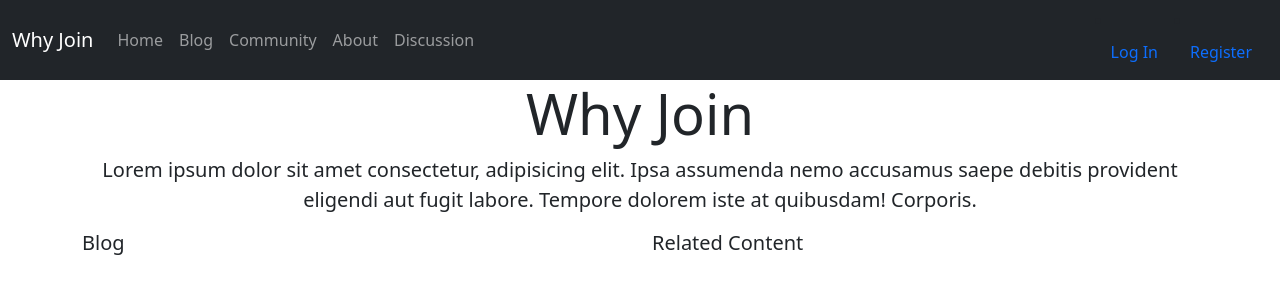
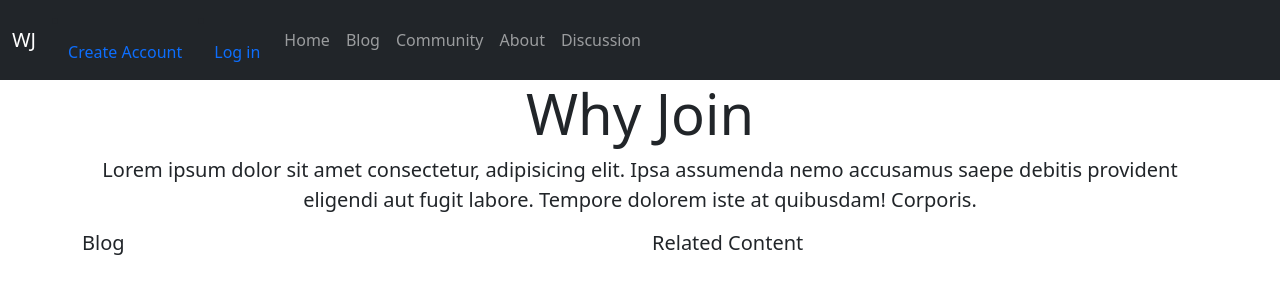
Before and after one commit to kghudgens/WhyJoin, a Django app: page / in a window 1280 px wide. Shown: the top 300 px of the page. Run offline with Django 3.2, Linux system fonts and the light colour scheme; some libraries are stand-ins or nearby versions.

Commit message:
preparing links for bootstrap grid

```diff
--- a/whyjoin/hub/templates/hub/base.html
+++ b/whyjoin/hub/templates/hub/base.html
@@ -22,8 +22,33 @@
       aria-label="Second navbar example"
     >
       <div class="container-fluid">
-        <a class="navbar-brand" href="{% url 'index' %}">Why Join</a>
+        <!-- Top of the navbar -->
+        <!-- Why Join banner link -->
+        <a class="navbar-brand" href="{% url 'index' %}">WJ</a>
 
+        <!-- Profile button -->
+        {% if user.is_authenticated %}
+        <div class="dropdown">
+          <button class="btn btn-secondary dropdown-toggle" type="button" id="dropdownMenuButton" data-toggle="dropdown" aria-haspopup="true" aria-expanded="false">
+            Profile
+          </button>
+          <div class="dropdown-menu" aria-labelledby="dropdownMenuButton">
+            <a class="dropdown-item" href="#">Profile </a>
+            <a class="dropdown-item" href="{%url 'write_post'%}">Write</a>
+            <a class="dropdown-item" href="{%url 'logout'%}">Log Out</a>
+          </div>
+        </div>
+        {% else %}
+        <li class="nav-item">
+          <a class="nav-link" href="{% url 'register' %}">Create Account</a>
+        </li>
+        <li class="nav-item">
+          <a class="nav-link" href="{%url 'login' %}">Log in</a>
+        </li>
+
+        {% endif %}
+
+        <!-- Navbar items -->
         <div class="collapse navbar-collapse" id="navbarsExample02">
           <ul class="navbar-nav me-auto">
             <li class="nav-item">
@@ -48,29 +73,6 @@
 
           </ul>
 
-
-            {% if user.is_authenticated%}
-                      <!-- Beginning of drop down profile picture -->
-
-             <div class="dropdown">
-            <button class="btn btn-secondary dropdown-toggle" type="button" id="dropdownMenuButton" data-toggle="dropdown" aria-haspopup="true" aria-expanded="false">
-              Profile
-            </button>
-            <div class="dropdown-menu" aria-labelledby="dropdownMenuButton">
-              <a class="dropdown-item" href="#">Profile </a>
-              <a class="dropdown-item" href="{%url 'write_post'%}">Write</a>
-              <a class="dropdown-item" href="{%url 'logout'%}">Log Out</a>
-            </div>
-          </div>
-            {%else%}
-            <li class="nav-item">
-              <a class="nav-link" href="{%url 'login' %}">Log In</a>
-            </li>
-            <li class="nav-item">
-              <a class="nav-link" href="{% url 'register' %}">Register</a>
-            </li>
-            {%endif%}
-
         </div>
       </div>
     </nav>
```
